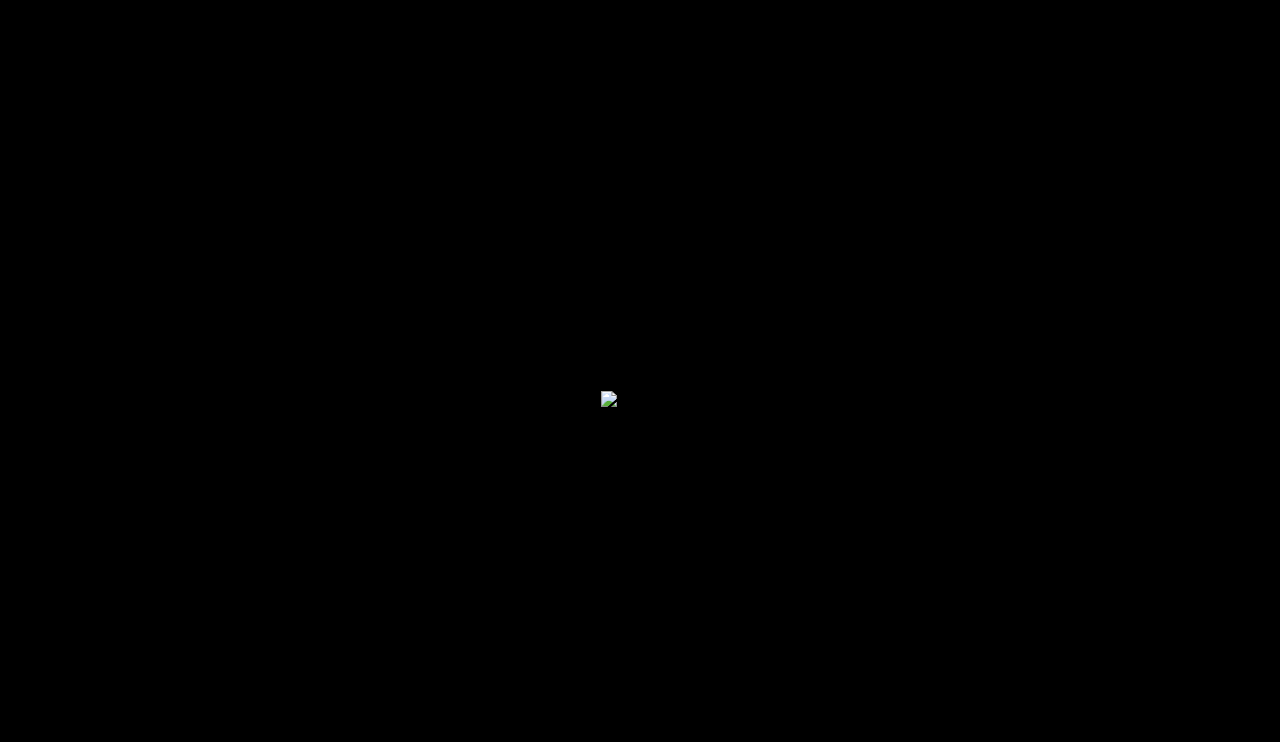
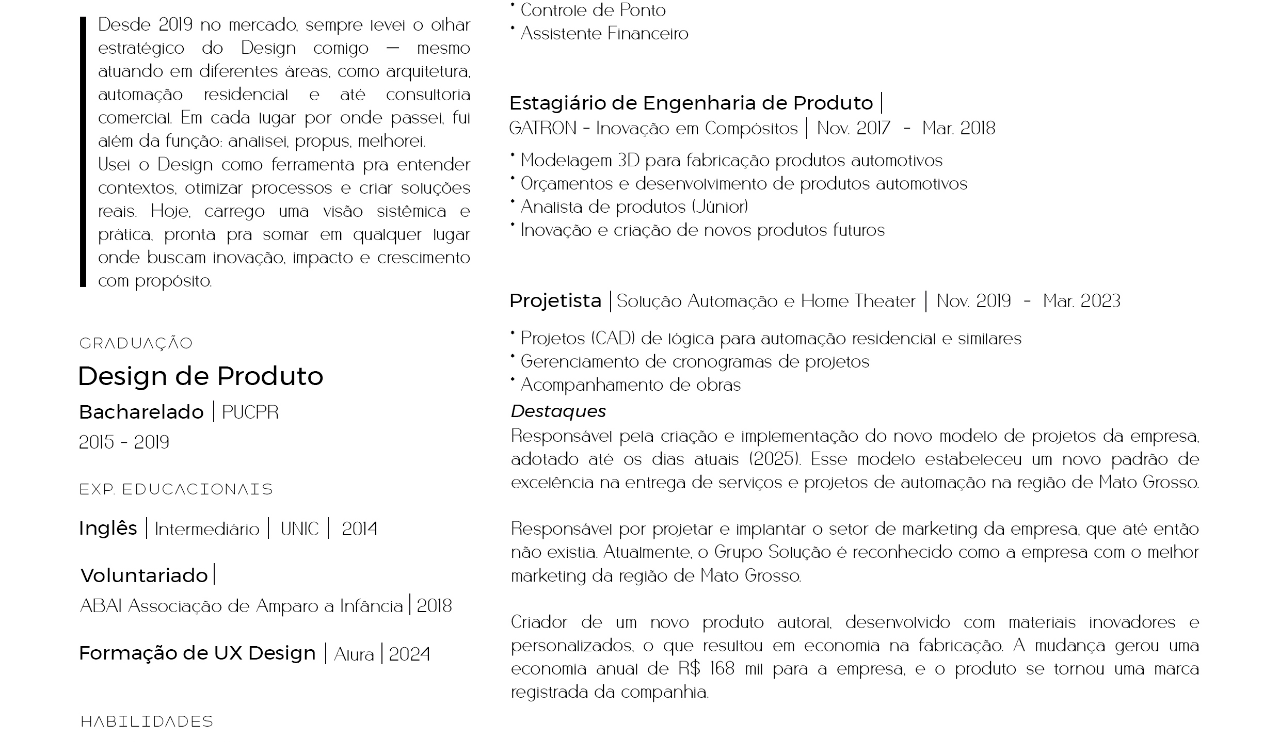
Before and after one commit to DK-Ramos/DhankanRamos, a plain HTML site: page index.html in a window 1280 px wide. Shown: the top 742 px of the page. Drawn offline with Linux system fonts and the light colour scheme.

Commit message:
Update index.html

```diff
--- a/index.html
+++ b/index.html
@@ -19,6 +19,6 @@
   </style>
 </head>
 <body>
-  <img src="CurriculoNovo" alt="Currículo">
+  <img src="CurriculoNovo.jpg" alt="Currículo">
 </body>
 </html>
```
